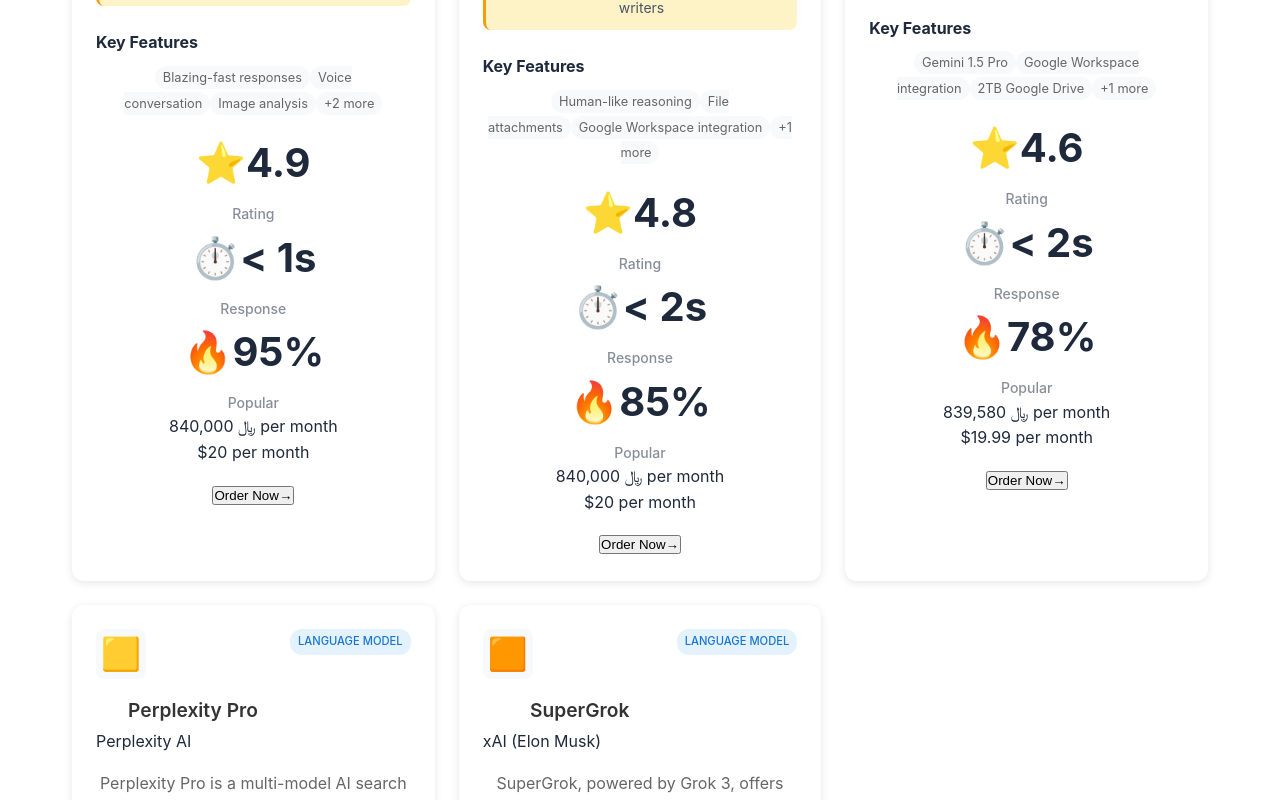
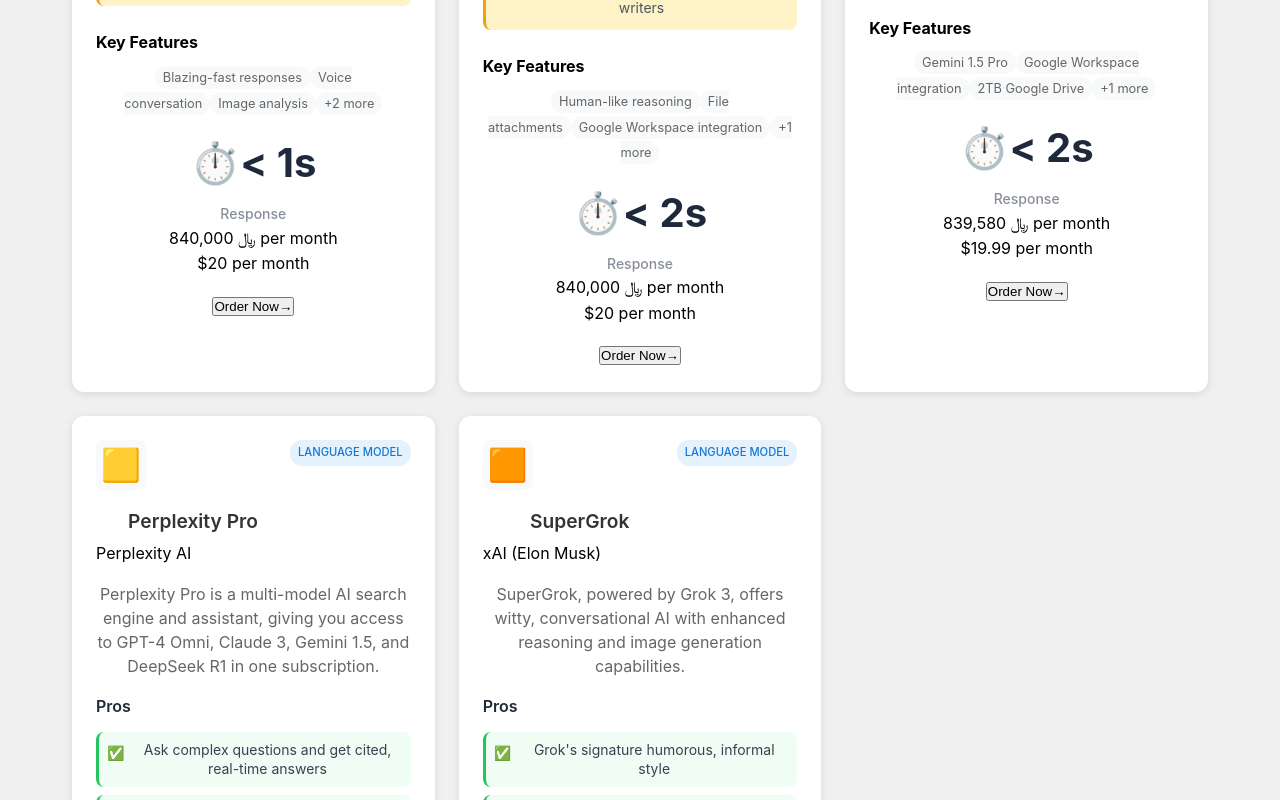
Before and after one commit to jjebraham/ai-services-platform, a React (Vite) app: page /services in a window 1280 px wide. Shown: the part 1040-1840 px from the top of the page. Built offline with nearby package versions, Linux system fonts and the light colour scheme; no server answers.

Commit message:
feat: improve rtl and theme styling

```diff
--- a/App.css
+++ b/App.css
@@ -11,19 +11,20 @@
     sans-serif;
   -webkit-font-smoothing: antialiased;
   -moz-osx-font-smoothing: grayscale;
-  background-color: #f8fafc;
-  color: #1e293b;
+  background-color: #f0f0f0;
+  color: #000000;
   line-height: 1.6;
+  transition: background-color 0.3s, color 0.3s;
 }
 
 body.light-theme {
-  background-color: #ffffff;
-  color: #1e293b;
+  background-color: #f0f0f0;
+  color: #000000;
 }
 
 body.dark-theme {
-  background-color: #000000;
-  color: #facc15;
+  background-color: #333333;
+  color: #ffffff;
 }
 
 .container {
@@ -78,6 +79,19 @@
 
 .nav-link:hover {
   color: #3b82f6;
+}
+
+body.dark-theme .navigation {
+  background: #333333;
+  box-shadow: 0 1px 3px 0 rgba(255, 255, 255, 0.1);
+}
+
+body.dark-theme .nav-link {
+  color: #ffffff;
+}
+
+body.dark-theme .nav-link:hover {
+  color: #dddddd;
 }
 
 .nav-button {
@@ -1559,8 +1573,8 @@
 }
 
 .service-card:hover {
-  transform: translateY(-2px);
-  box-shadow: 0 4px 16px rgba(0,0,0,0.15);
+  transform: translateY(-4px) scale(1.02);
+  box-shadow: 0 6px 20px rgba(0,0,0,0.15);
 }
 
 .service-card-header {
--- a/LanguageContext.jsx
+++ b/LanguageContext.jsx
@@ -1,4 +1,4 @@
-import React, { createContext, useContext, useState } from 'react';
+import React, { createContext, useContext, useState, useEffect } from 'react';
 
 const translations = {
   en: {
@@ -157,6 +157,12 @@
   const [lang, setLang] = useState('en');
   const t = (key) => translations[lang][key] || key;
   const toggleLanguage = () => setLang(prev => prev === 'en' ? 'fa' : 'en');
+
+  useEffect(() => {
+    document.documentElement.dir = lang === 'fa' ? 'rtl' : 'ltr';
+    document.body.classList.toggle('rtl', lang === 'fa');
+  }, [lang]);
+
   return (
     <LanguageContext.Provider value={{ lang, t, toggleLanguage }}>
       {children}
--- a/ServicesPage.jsx
+++ b/ServicesPage.jsx
@@ -16,8 +16,6 @@
   const sortOptions = [
     { value: 'name', label: t('sortByName') },
     { value: 'price', label: t('sortByPrice') },
-    { value: 'rating', label: t('sortByRating') },
-    { value: 'popularity', label: t('sortByPopularity') },
   ];
 
   useEffect(() => {
@@ -100,10 +98,6 @@
       switch (sortBy) {
         case 'price':
           return a.priceUSD - b.priceUSD;
-        case 'rating':
-          return b.rating - a.rating;
-        case 'popularity':
-          return b.popularity - a.popularity;
         default:
           return a.name.localeCompare(b.name);
       }
@@ -265,24 +259,10 @@
                 <div className="service-stats">
                   <div className="stat">
                     <div className="stat-value">
-                      <span>⭐</span>
-                      <span>{service.rating}</span>
-                    </div>
-                    <p className="stat-label">{t('rating')}</p>
-                  </div>
-                  <div className="stat">
-                    <div className="stat-value">
                       <span>⏱️</span>
                       <span>{service.responseTime}</span>
                     </div>
                     <p className="stat-label">{t('response')}</p>
-                  </div>
-                  <div className="stat">
-                    <div className="stat-value">
-                      <span>🔥</span>
-                      <span>{service.popularity}%</span>
-                    </div>
-                    <p className="stat-label">{t('popular')}</p>
                   </div>
                 </div>
 
```
